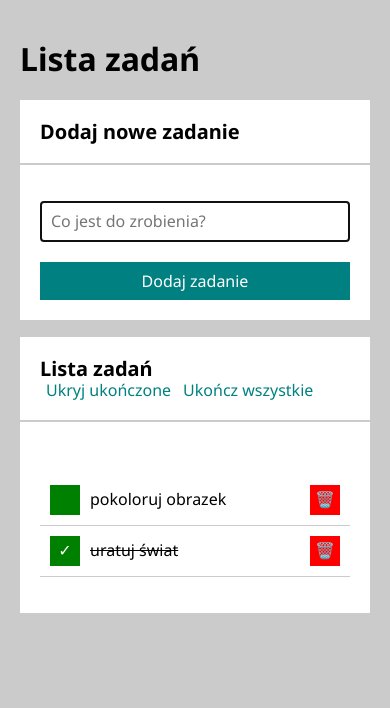
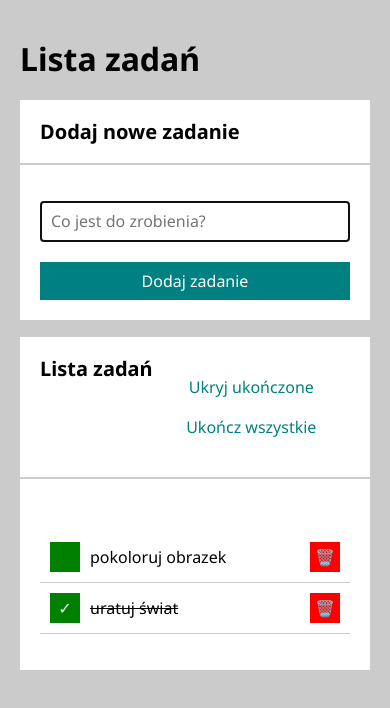
Before and after one commit to jedal1ty/to-do-list-react, a React (Create React App) app: page / in a window 390 px wide. Shown: the top 708 px of the page. Built offline with nearby package versions, Linux system fonts and the light colour scheme.

Commit message:
added media queries to hide and done buttons so they would be at the center on smaller screens

```diff
--- a/src/Buttons/style.css
+++ b/src/Buttons/style.css
@@ -15,3 +15,12 @@
     color: lightgray;
     cursor: auto;
 }
+
+@media (max-width: 767px) {
+
+    .buttons {
+        display: grid;
+        margin: 10px auto;
+        grid-template-columns: auto;
+    }
+}
```
